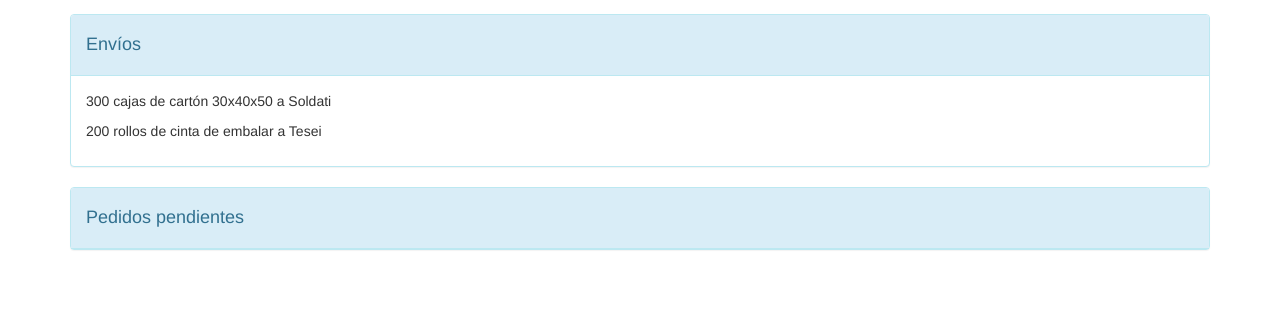
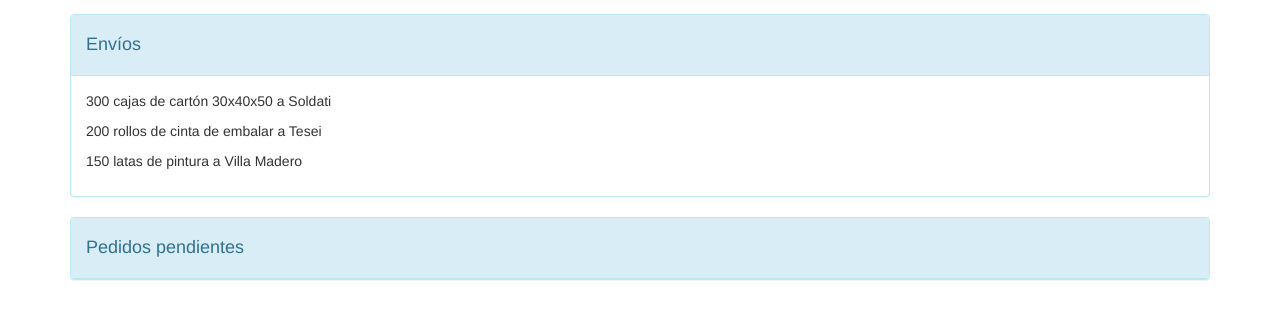
Before and after one commit to clombardi/pruebasGit-2018, a plain HTML site: page index.html in a window 1280 px wide. Shown: the part 82-400 px from the top of the page. Drawn offline with nearby package versions, Linux system fonts and the light colour scheme.

Commit message:
un envio mas

```diff
--- a/index.html
+++ b/index.html
@@ -23,6 +23,7 @@
                         <div class="panel-body">
                             <p>300 cajas de cartón 30x40x50 a Soldati</p>
                             <p>200 rollos de cinta de embalar a Tesei</p>
+                            <p>150 latas de pintura a Villa Madero</p>
                         </div>
                     </div>
                 </div>
```
